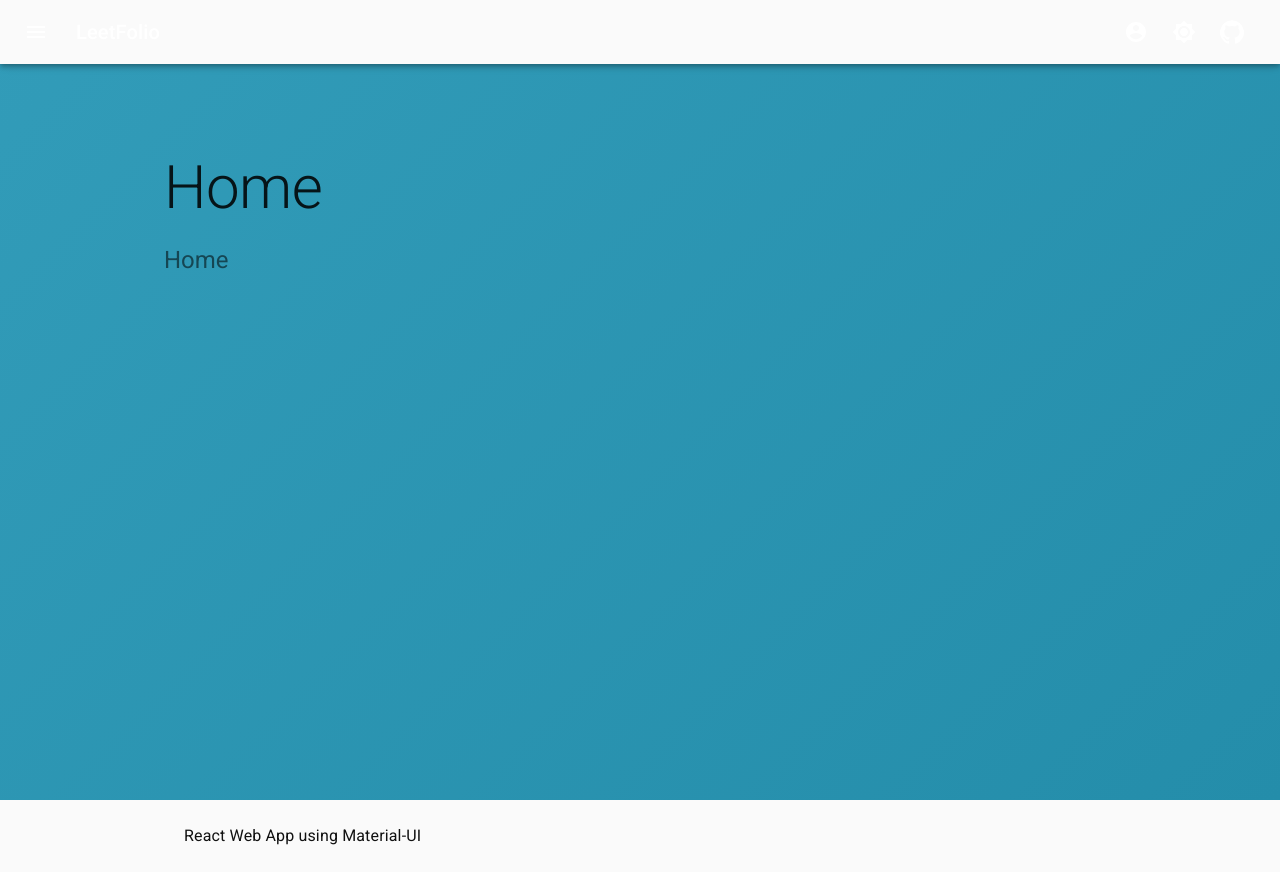
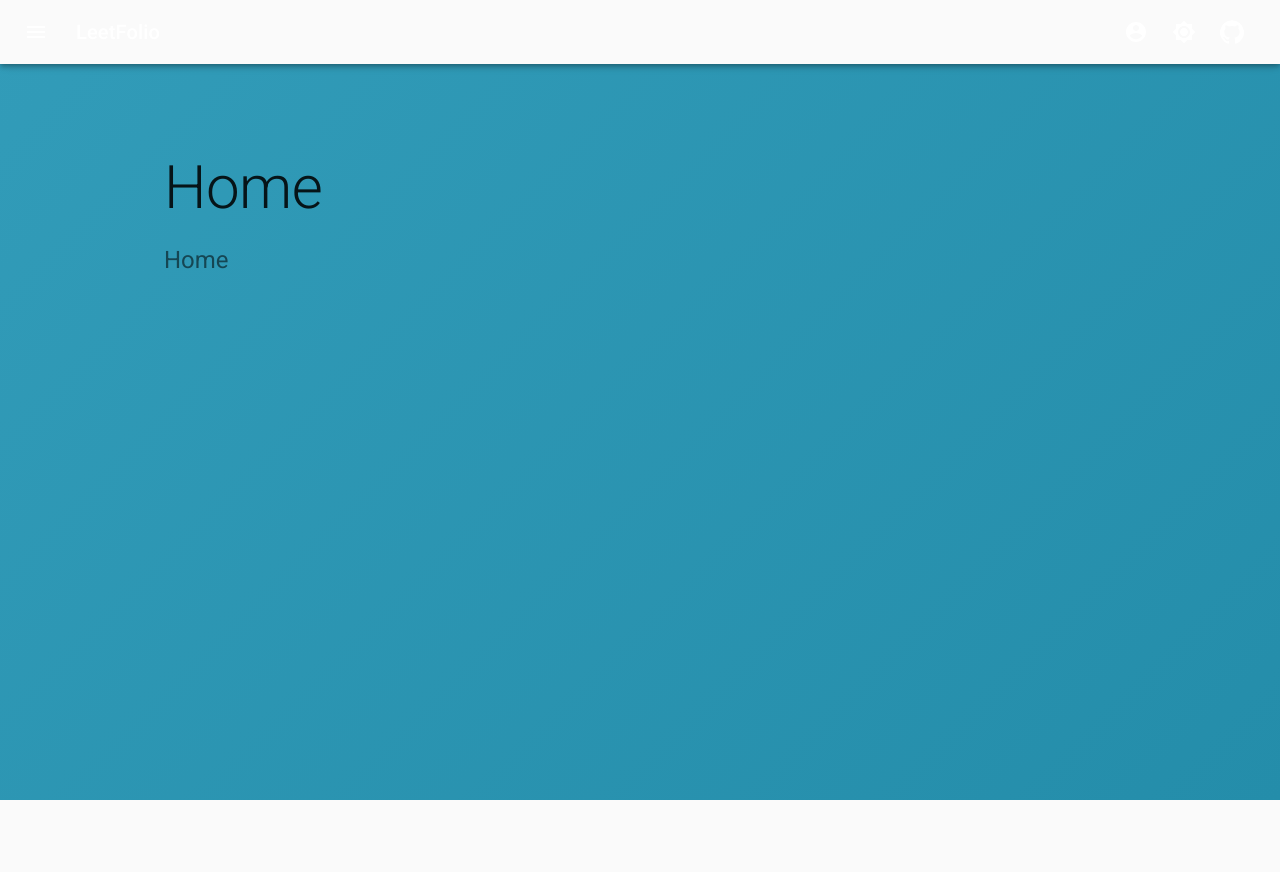
Before and after one commit to JoHoop/leetfolio, a React (Create React App) app: page / in a window 1280 px wide. After the commit the page ends 800 px from the top, so only its background shows below. Built offline with nearby package versions, Linux system fonts and the light colour scheme.

Commit message:
Remove footer

```diff
--- a/src/App.js
+++ b/src/App.js
@@ -6,7 +6,6 @@ import { Loading, LoadingError } from './components/Loading';
 import { ThemeProvider } from './theme/ThemeProvider';
 import { ResumeProvider } from './components/Resume/ResumeProvider';
 import { Header } from './components/Header';
-import { Footer } from './components/Footer';
 
 const Home = lazy(() =>
   import('./pages/Home').then((module) => ({ default: module.Home }))
@@ -65,7 +64,6 @@ export const App = () => {
               </Container>
             </Header>
           </Box>
-          <Footer />
         </Router>
       </ResumeProvider>
     </ThemeProvider>
--- a/src/components/Footer.js
+++ /dev/null
@@ -1,23 +0,0 @@
-import React from 'react';
-import { Typography, Container } from '@material-ui/core';
-import { makeStyles } from '@material-ui/core/styles';
-
-const useStyles = makeStyles((theme) => ({
-  footer: {
-    padding: theme.spacing(3, 2),
-    marginTop: 'auto',
-    backgroundColor: theme.palette.background,
-  },
-}));
-
-export const Footer = () => {
-  const classes = useStyles();
-
-  return (
-    <footer className={classes.footer}>
-      <Container maxWidth='md'>
-        <Typography variant='body1'>React Web App using Material-UI</Typography>
-      </Container>
-    </footer>
-  );
-};
```
